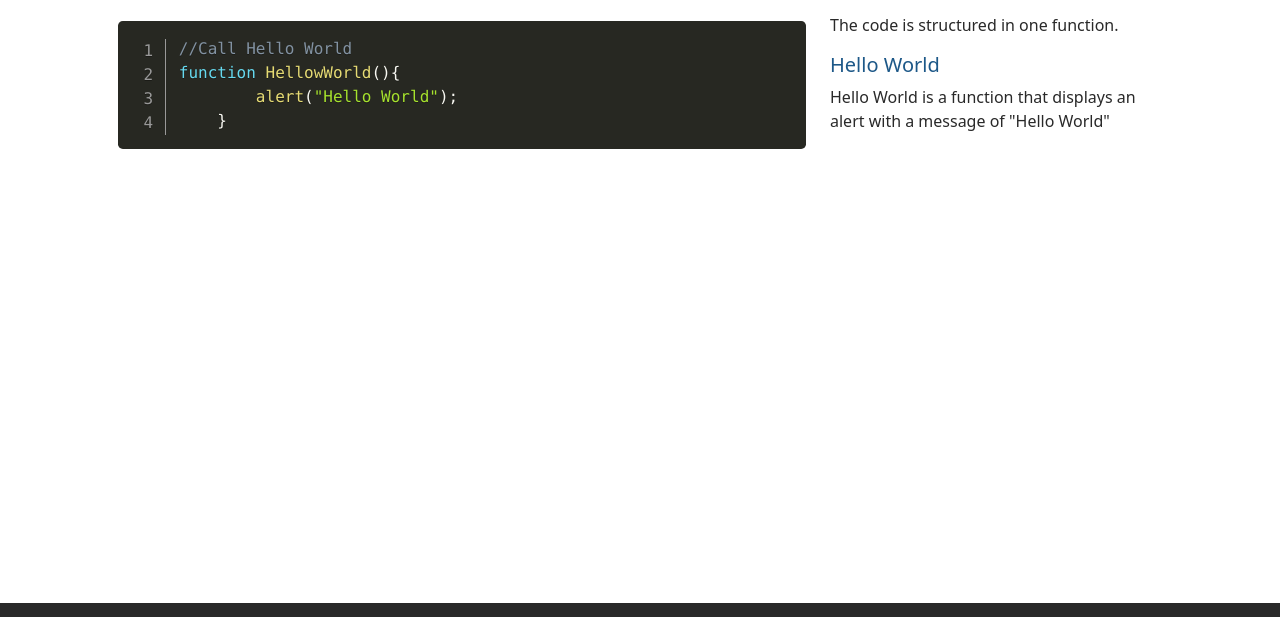
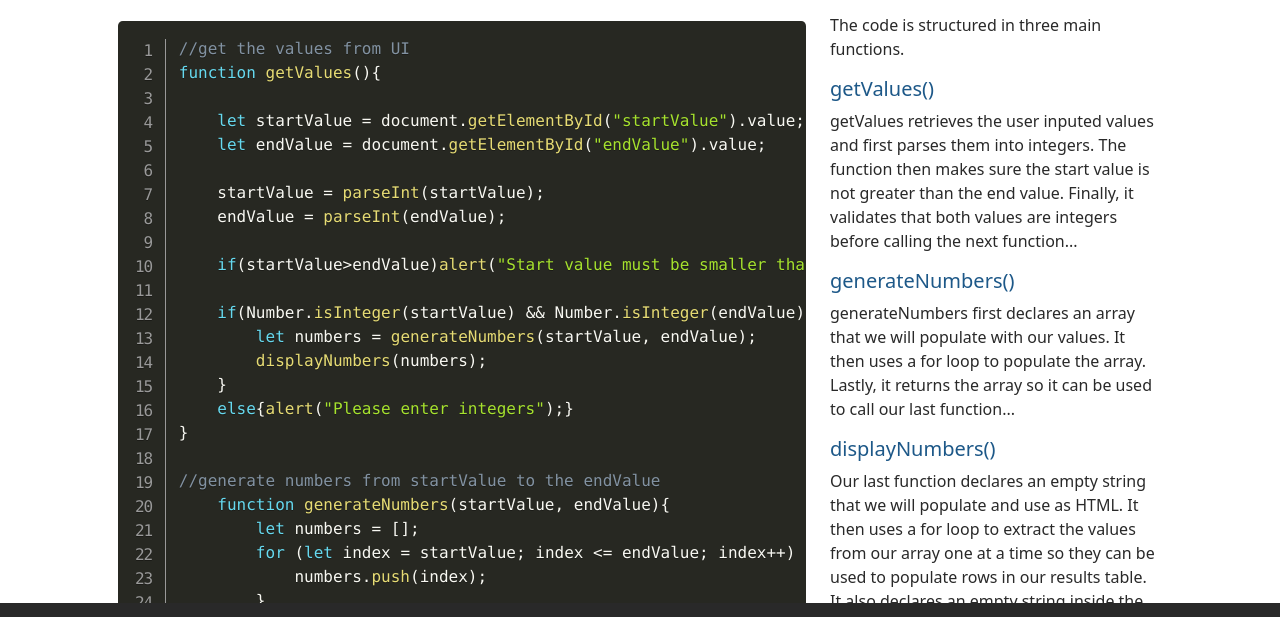
Before and after one commit to mozzy83/Loopty, a plain HTML site: page code.html in a window 1280 px wide. Shown: the part 131-748 px from the top of the page. Drawn offline with nearby package versions, Linux system fonts and the light colour scheme.

Commit message:
Built The Code page

```diff
--- a/code.html
+++ b/code.html
@@ -66,17 +66,63 @@
                 <div class="col-lg-8">
                     <pre class="line-numbers">
                         <code class="language-javascript">
-                            //Call Hello World
-                            function HellowWorld(){
-                                    alert("Hello World");
+                            //get the values from UI
+                            function getValues(){
+
+                                let startValue = document.getElementById("startValue").value;
+                                let endValue = document.getElementById("endValue").value;
+
+                                startValue = parseInt(startValue);
+                                endValue = parseInt(endValue);
+
+                                if(startValue>endValue)alert("Start value must be smaller than end value");
+
+                                if(Number.isInteger(startValue) && Number.isInteger(endValue)){
+                                    let numbers = generateNumbers(startValue, endValue);
+                                    displayNumbers(numbers);
                                 }
+                                else{alert("Please enter integers");}
+                            }
+
+                            //generate numbers from startValue to the endValue
+                                function generateNumbers(startValue, endValue){
+                                    let numbers = [];
+                                    for (let index = startValue; index <= endValue; index++) {
+                                        numbers.push(index);
+                                    }
+                                    return numbers;
+                                }
+
+                            //display numbers making evens bold
+                            function displayNumbers(numbers){
+
+                                let templateRows = "";
+
+                                for (let index = 0; index < numbers.length; index++) {
+                                    let className = "";
+                                    let number = numbers[index];
+
+                                    if(number % 2 == 0){className="even";}
+                                    else{className="odd";}
+                                    //This does not render correctly with Prism. See GitHub repo
+                                    templateRows += `<tr><td class="${className}">${number}</td></tr>`;
+                                }
+
+                                document.getElementById("results").innerHTML = templateRows;
+
+                            }
                         </code>
                     </pre>
                 </div>
                 <div class="col-lg-4">
-                    <p>The code is structured in one function.</p>
-                    <h5>Hello World</h5>
-                    <p>Hello World is a function that displays an alert with a message of "Hello World"</p>
+                    <p>The code is structured in three main functions.</p>
+                    <h5>getValues()</h5>
+                    <p>getValues retrieves the user inputed values and first parses them into integers. The function then makes sure the start value is not greater than the end value. Finally, it validates that both values are integers before calling the next function...</p>
+                    <h5>generateNumbers()</h5>
+                    <p>generateNumbers first declares an array that we will populate with our values. It then uses a for loop to populate the array. Lastly, it returns the array so it can be used to call our last function...</p>
+                    <h5>displayNumbers()</h5>
+                    <p>Our last function declares an empty string that we will populate and use as HTML. It then uses a for loop to extract the values from our array one at a time so they can be used to populate rows in our results table. It also declares an empty string inside the for loop that is used to set a class name depending on whether the modulus result equals zero. If the value is even then bold styling is applied to that table row via CSS. The function completes by assigning the string it built as the innerHTML of the results table.</p>
+
                 </div>
             </div>
         </div>
```
